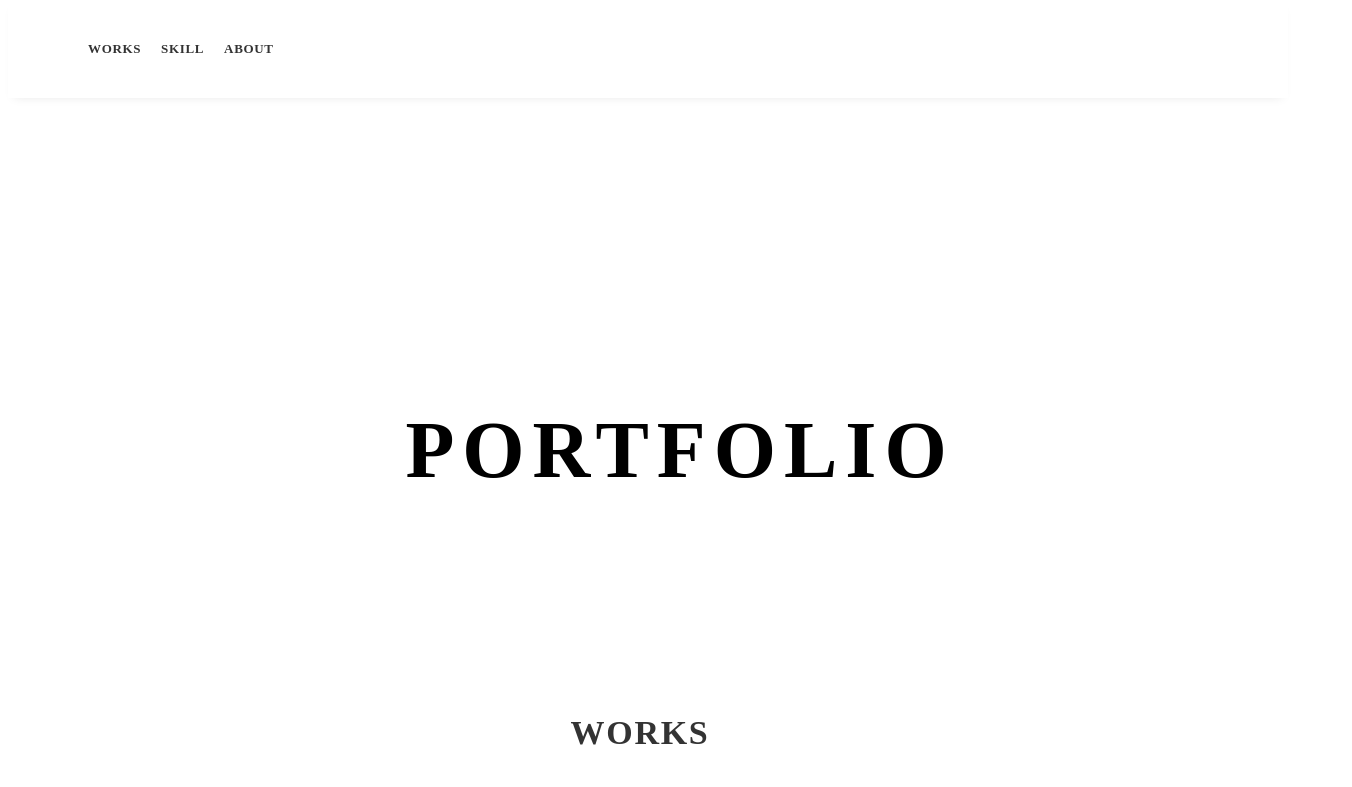
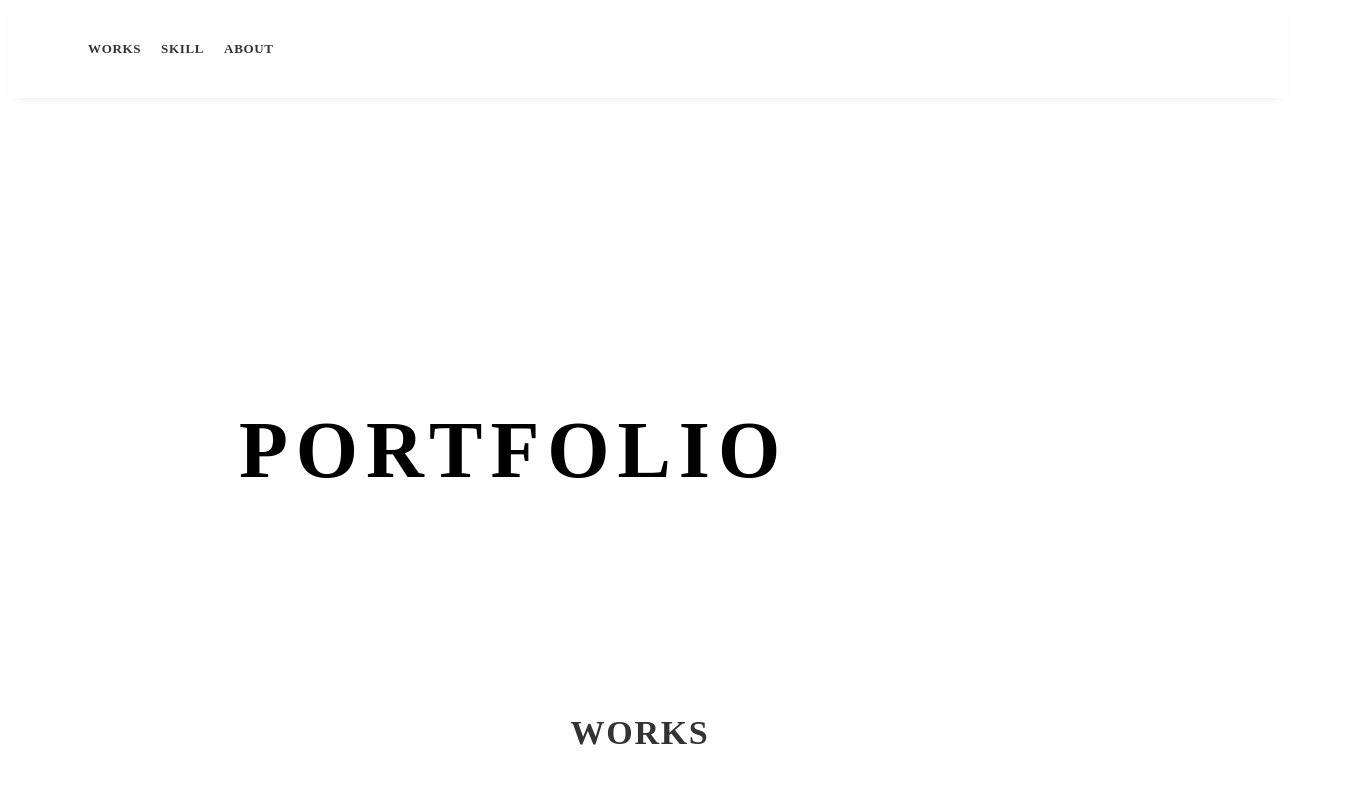
Before and after one commit to nyanchl/portfolio, a plain HTML site: page index.html in a window 1280 px wide. Shown: the top 787 px of the page, 1352 px wide, since content can reach past the window. Drawn offline with Linux system fonts and the light colour scheme.

Commit message:
.mainのwidth変更

```diff
--- a/style/stylesheet.css
+++ b/style/stylesheet.css
@@ -17,14 +17,14 @@ a {
 /* タイトル */
 .main {
     align-items: center;
-    width: 100%;
+    width: 80%;
     justify-content: center;
     height: 85vh;
     text-align: center;
     position: relative;
 }
 .main-inner {
-    padding: 0 40px;
+    /* padding: 0 40px; */
     position: absolute;
     width: 100%;
     top: 50%;
```
